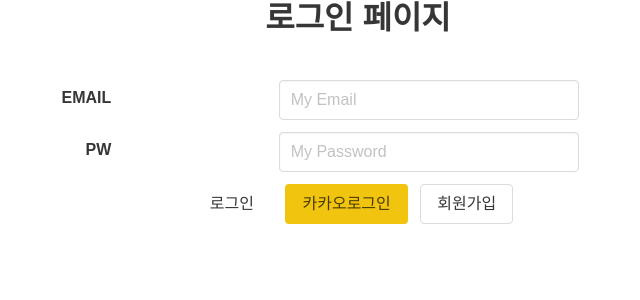
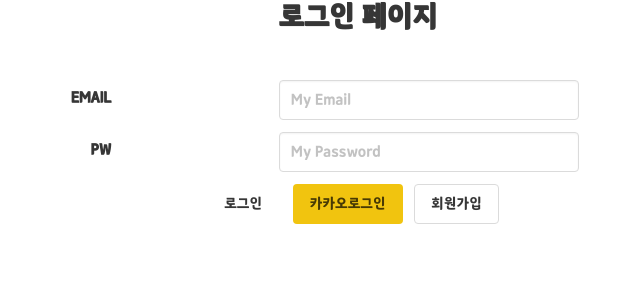
Before and after one commit to AndrewDongminYoo/flask-My-Small-Meal, a Flask app: page /login in a window 1280 px wide. Shown: the top 300 px of the page, without its empty margins (282-922 px from the left). Run offline with Flask 2, Linux system fonts and the light colour scheme; some libraries are stand-ins or nearby versions; some web fonts are replaced.

Commit message:
login ::feat

```diff
--- a/static/css/purify.css
+++ b/static/css/purify.css
@@ -1,17 +1,47 @@
+/* black-han-sans-regular - korean */
 @font-face {
-    font-family: 'Black Han Sans';
-    src: local('/static/fonts/BlackHanSans-Regular.ttf');
-    src: url('https://fonts.googleapis.com/css2?family=Black+Han+Sans&display=swap') format('truetype');
+  font-family: 'Black Han Sans';
+  font-style: normal;
+  font-weight: 400;
+  src: local(''),
+       url('../fonts/black-han-sans-v8-korean-regular.woff') format('woff'), /* Modern Browsers */
+       url('../fonts/black-han-sans-v8-korean-regular.ttf') format('truetype'), /* Safari, Android, iOS */
+}
+
+@font-face {
+    font-family: 'SDSamliphopangche_Outline';
+    src: local(''),
+         url("../fonts/SDSamliphopangcheTTFOutline.ttf") format("truetype"),
+         url('https://cdn.jsdelivr.net/gh/projectnoonnu/noonfonts-20-12@1.0/SDSamliphopangche_Outline.woff') format('woff');
+    font-weight: normal;
+    font-style: normal;
 }
 
 @font-face {
     font-family: 'SDSamliphopangche_Basic';
-    src: local("/static/fonts/SDSamliphopangcheTTFBasic.ttf");
-    src: url('https://cdn.jsdelivr.net/gh/projectnoonnu/noonfonts-20-12@1.0/SDSamliphopangche_Basic.woff') format('woff');
+    src: local(''),
+         url("../fonts/SDSamliphopangcheTTFBasic.ttf") format("truetype"),
+         url('https://cdn.jsdelivr.net/gh/projectnoonnu/noonfonts-20-12@1.0/SDSamliphopangche_Basic.woff') format('woff');
     font-weight: normal;
     font-style: normal;
 }
 
+* {
+    font-family: 'SDSamliphopangche_Basic', sans-serif;
+}
+
+html {
+    scroll-behavior: smooth;
+}
+
+body {
+    width: initial;
+    height: 100vh;
+    margin: 0 auto;
+    grid-template-columns:repeat(16, 1fr);
+    grid-template-rows:repeat(8, 1fr);
+    box-sizing: border-box !important;
+}
 .card {
     background-color: #fff;
     border-radius: .25rem;
@@ -107,9 +137,6 @@
     margin-bottom: 5px;
 }
 
-html {
-    scroll-behavior: smooth;
-}
 
 @media (prefers-reduced-motion: reduce) {
     html {
@@ -233,19 +260,6 @@ html {
 
 .btn-up-position > a:visited {
     color: #3488ce;
-}
-
-* {
-    font-family: 'SDSamliphopangche_Basic', sans-serif;
-}
-
-body {
-    width: initial;
-    height: 100vh;
-    margin: 0 auto;
-    grid-template-columns:repeat(16, 1fr);
-    grid-template-rows:repeat(8, 1fr);
-    box-sizing: border-box !important;
 }
 
 .header {
@@ -540,6 +554,10 @@ div.tabs {
     display: block;
 }
 
+.word {
+    font-family: "SDSamliphopangche_Outline", sans-serif;
+}
+
 .word.is-red {
     color: #ed2f55;
 }
```
Also changed, not shown: static/fonts/BlackHanSans-Regular.ttf (deleted), static/fonts/black-han-sans-v8-korean-regular.ttf (added), static/fonts/black-han-sans-v8-korean-regular.woff (added), 1 other file.
